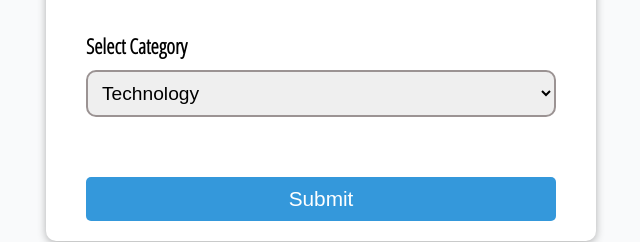
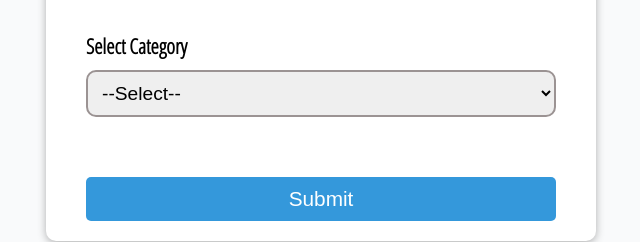
Before and after one commit to MainaMary/Quiz_application, a plain HTML site: page index.html in a window 1280 px wide. Shown: the part 478-720 px from the top of the page, 319-959 px from the left. Drawn offline with Linux system fonts and the light colour scheme.

Commit message:
default value added on the dropdown

```diff
--- a/index.html
+++ b/index.html
@@ -31,7 +31,7 @@
                  <div class="form-control">
                     <label for="category"> Select Category</label>
                      <select name="dropdown" id ='dropdown' class="dropdown ">
-                         <option disabled> --Select--</option>
+                         <option selected disabled hidden> --Select--</option>
                          <option value="technology" >Technology</option>
                         <option value="Mathematics">Mathematics</option>
                      </select>
```
